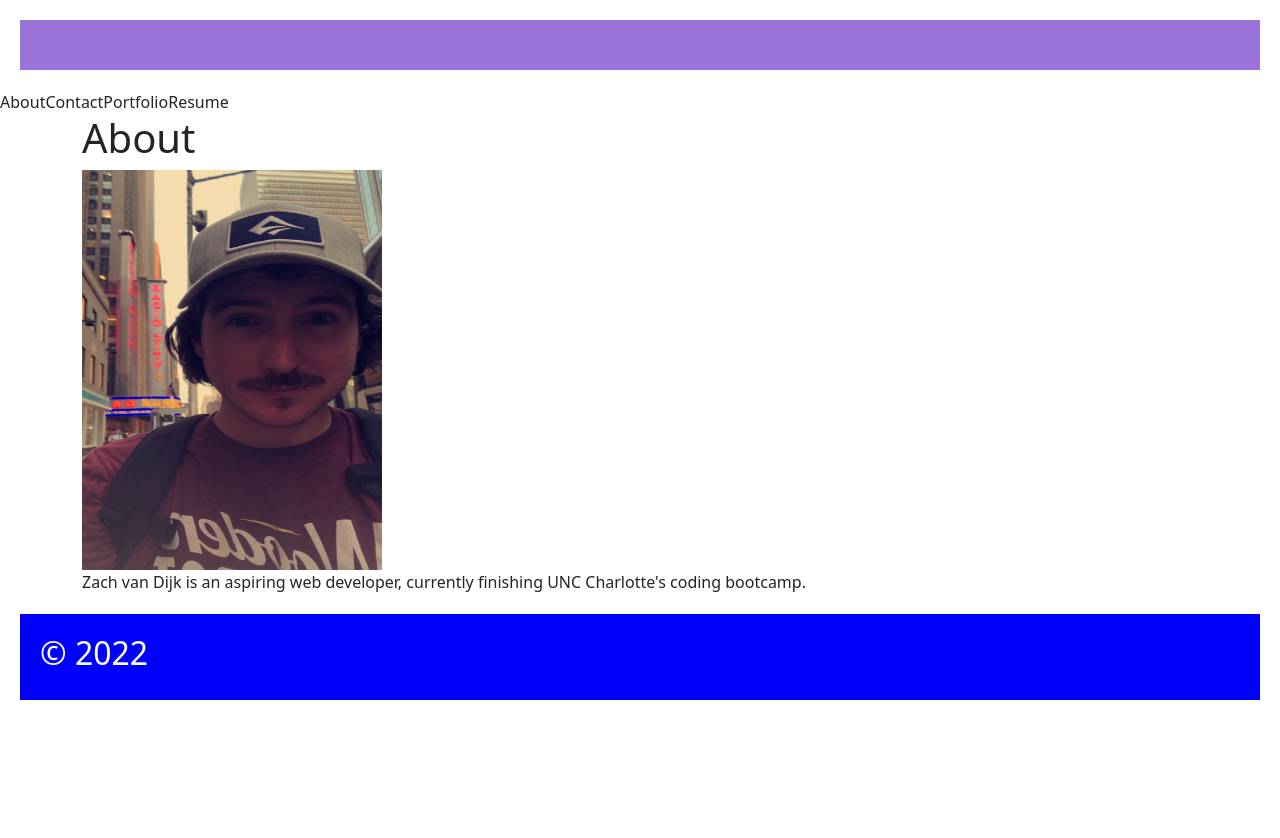
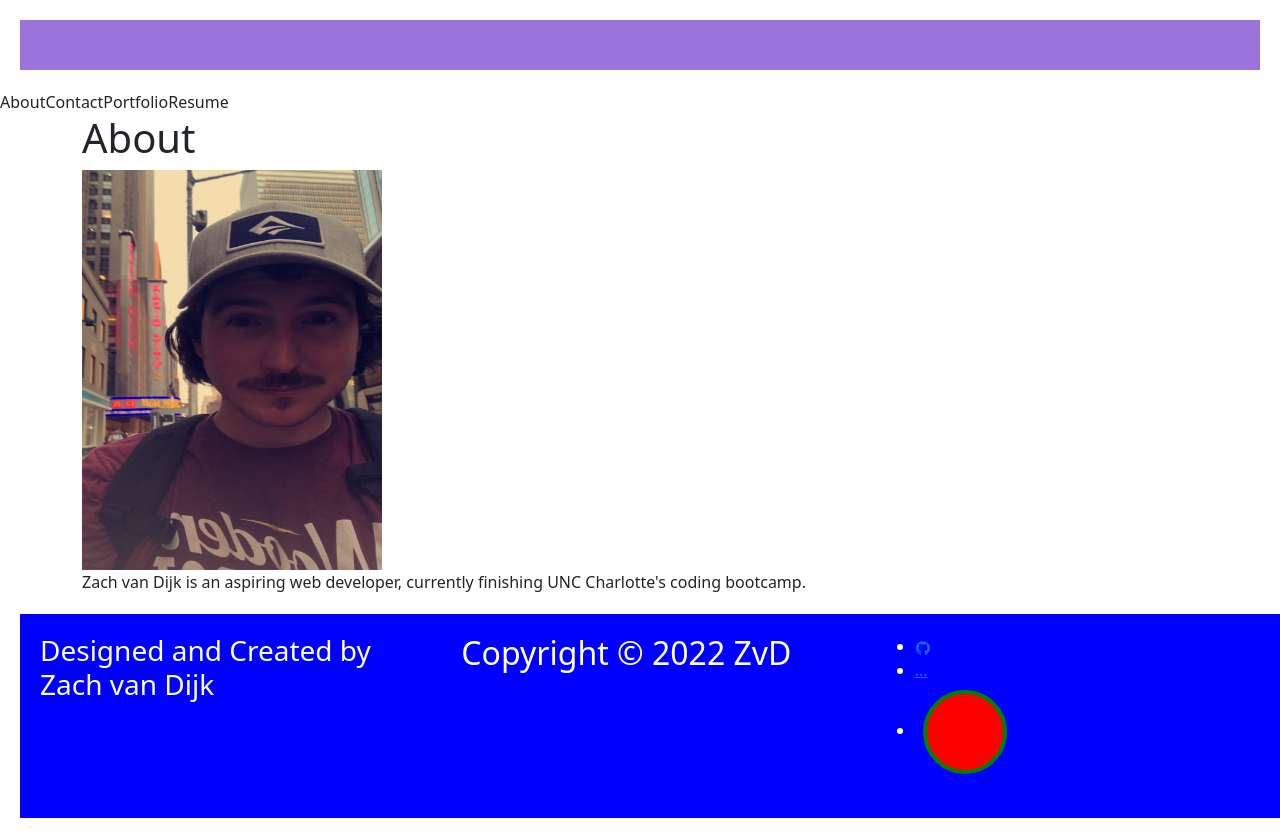
Before and after one commit to Zachattack221/react-portfolio, a React (Create React App) app: page / in a window 1280 px wide. Before the commit the page ends 800 px from the top, so only its background shows below. Built offline with nearby package versions, Linux system fonts and the light colour scheme.

Commit message:
updated links on footer page, working on importing icons for GitHub, LinkedIn, and StackOverflow

```diff
--- a/package.json
+++ b/package.json
@@ -13,6 +13,7 @@
     "prop-types": "^15.8.1",
     "react": "^18.2.0",
     "react-dom": "^18.2.0",
+    "react-icons": "^4.6.0",
     "react-scripts": "5.0.1",
     "web-vitals": "^2.1.4"
   },
--- a/src/components/Footer.js
+++ b/src/components/Footer.js
@@ -1,4 +1,9 @@
 import React from 'react'
+
+import {
+  AiFillGithub,
+} from "react-icons/ai";
+import { FaLinkedinIn } from "react-icons/fa";
 
 const styles = {
   footer: {
@@ -6,15 +11,41 @@ const styles = {
     justifyContent: 'flex-end',
     color: 'white',
     padding: 20,
-  margin: 20,
+    margin: 20,
   },
 };
 
 export default function Footer() {
   return (
-    <nav style={styles.footer} className="footer">
-      <h2>&copy; 2022</h2>
-    </nav>
+    <div style={styles.footer} className="footer container-fluid">
+      <div className="row">
+        <div className="col-md-4">
+          <h3>Designed and Created by Zach van Dijk</h3>
+        </div>
+        <div className="col-md-4">
+          <h2>Copyright &copy; 2022 ZvD</h2>
+        </div>
+        <div className="col-md-4">
+          <ul>
+            <li>
+              <a href="https://github.com/Zachattack221" target="_blank" rel="noopener noreferrer"><AiFillGithub /></a>
+            </li>
+            <li>
+              <a href="https://www.linkedin.com/in/zachary-van-dijk-787a9847/" target="_blank" rel="noopener noreferrer">...</a>
+            </li>
+            <li>
+              <a href="https://stackoverflow.com/users/19428213/zachattack221" target="_blank" rel="noopener noreferrer">
+                <svg width="100" height="100">
+                  <circle cx="50" cy="50" r="40" stroke="green" stroke-width="4" fill="red" />
+                </svg>
+              </a>
+            </li>
+          </ul>
+
+        </div>
+
+      </div>
+    </div>
   );
 }
 
--- a/src/pages/Portfolio.js
+++ b/src/pages/Portfolio.js
@@ -20,7 +20,7 @@ const Portfolio = () => {
         </div>
         <div className="card mb-3" style={{maxWidth: "540"}}>
           <div className="row g-0">
-            <div class="col-md-4">
+            <div className="col-md-4">
               <img src="..." className="img-fluid rounded-start" alt="..." />
             </div>
             <div className="col-md-8">
--- a/src/pages/Resume.js
+++ b/src/pages/Resume.js
@@ -4,8 +4,9 @@ const Resume = () => {
   return (
     <div className='container'>
     <h1>Resume</h1>
-    {/* TODO: refresh on link setup, direct to target_blank? */}
-  {/* <Link></Link> */}
+<a href="https://docs.google.com/document/d/1LsOZH-E05oR4aRa5hc93zLmJ8iNOKtEQpXd3K6VGCTI/edit?usp=sharing">
+  View Full Resume Here!
+</a>
   Technical Proficiencies:
   <p>
     <ul>
```
Also changed, not shown: src/pages/Contact.js (+4 -4 lines), 1 other file (tests, documents, lock files or other folders).
